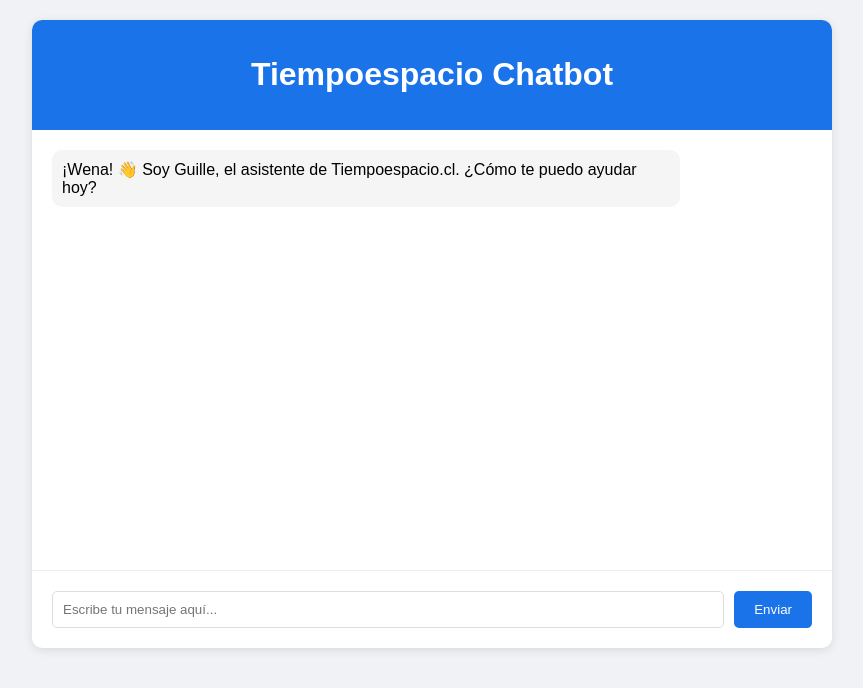
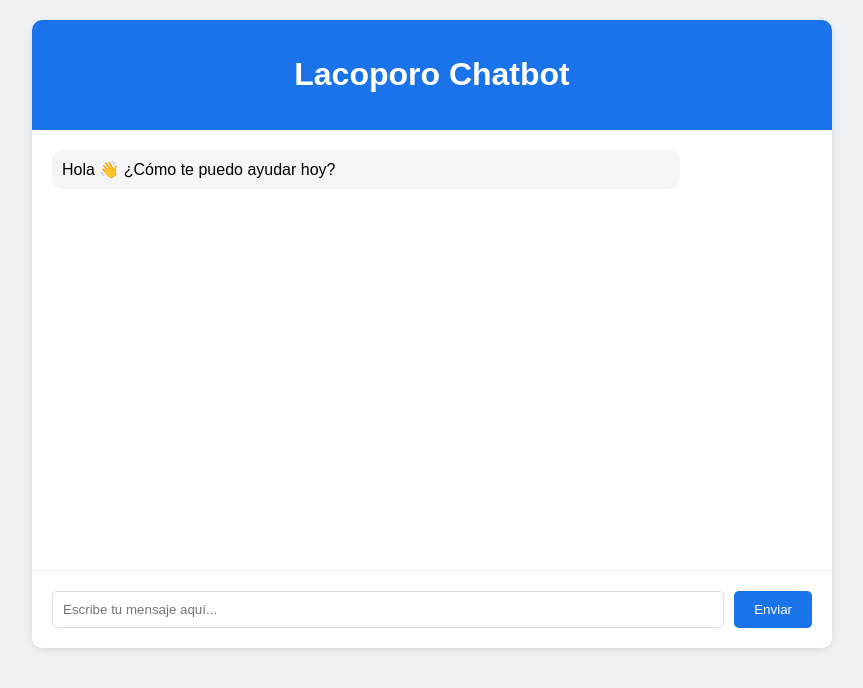
Before and after one commit to lacopro/lacopro-chatbot, a website: page public/index.html in a window 1280 px wide. Shown: the whole page, without its empty margins (208-1071 px from the left). Drawn offline with Linux system fonts and the light colour scheme.

Commit message:
Actualización de nombres a Lacopro en los chats

```diff
--- a/index.js
+++ b/index.js
@@ -88,7 +88,7 @@ Cuando entregues un número de WhatsApp, asegúrate de proporcionarlo con un hip
 
 [Hablar por WhatsApp](https://wa.me/+56947929330)`;
 
-const initialAssistantMessage = '¡Wena! 👋 Soy Guille, el asistente de Tiempoespacio.cl. ¿Cómo te puedo ayudar hoy?';
+const initialAssistantMessage = 'Hola 👋 ¿Cómo te puedo ayudar hoy?';
 
 app.post('/chat', async (req, res) => {
   const { message, sessionId } = req.body;
--- a/public/index.html
+++ b/public/index.html
@@ -3,7 +3,7 @@
 <head>
     <meta charset="UTF-8">
     <meta name="viewport" content="width=device-width, initial-scale=1.0">
-    <title>Tiempoespacio Chatbot</title>
+    <title>Lacopro Chatbot</title>
     <style>
         body {
             font-family: Arial, sans-serif;
@@ -86,11 +86,11 @@
 <body>
     <div class="chat-container">
         <div class="chat-header">
-            <h1>Tiempoespacio Chatbot</h1>
+            <h1>Lacoporo Chatbot</h1>
         </div>
         <div class="chat-messages" id="chatMessages">
             <div class="message bot-message">
-                ¡Wena! 👋 Soy Guille, el asistente de Tiempoespacio.cl. ¿Cómo te puedo ayudar hoy?
+                Hola 👋 ¿Cómo te puedo ayudar hoy?
             </div>
         </div>
         <div class="loading" id="loading">Pensando</div>
```
Also changed, not shown: public/example.html (+1 -1 lines).
